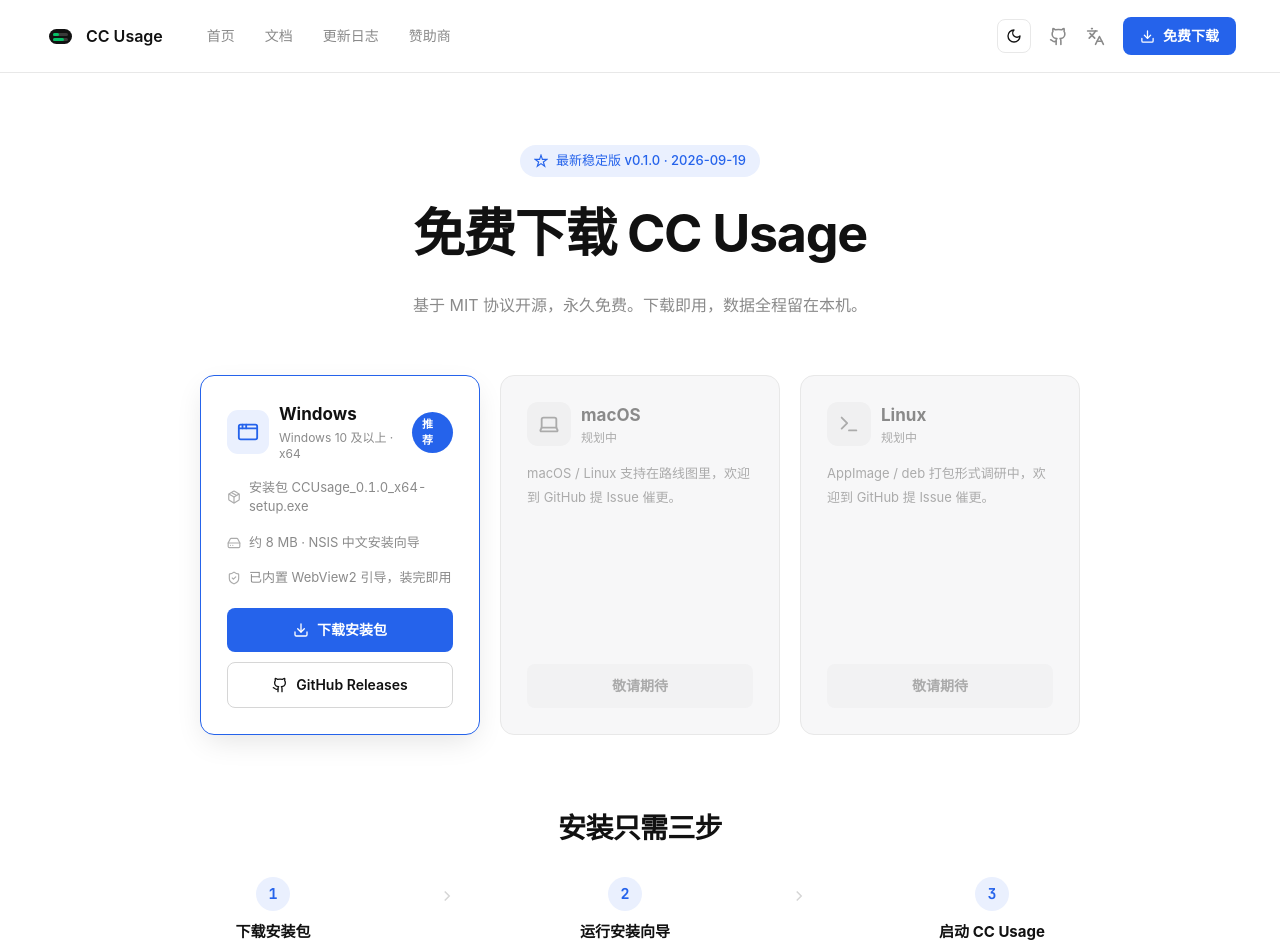
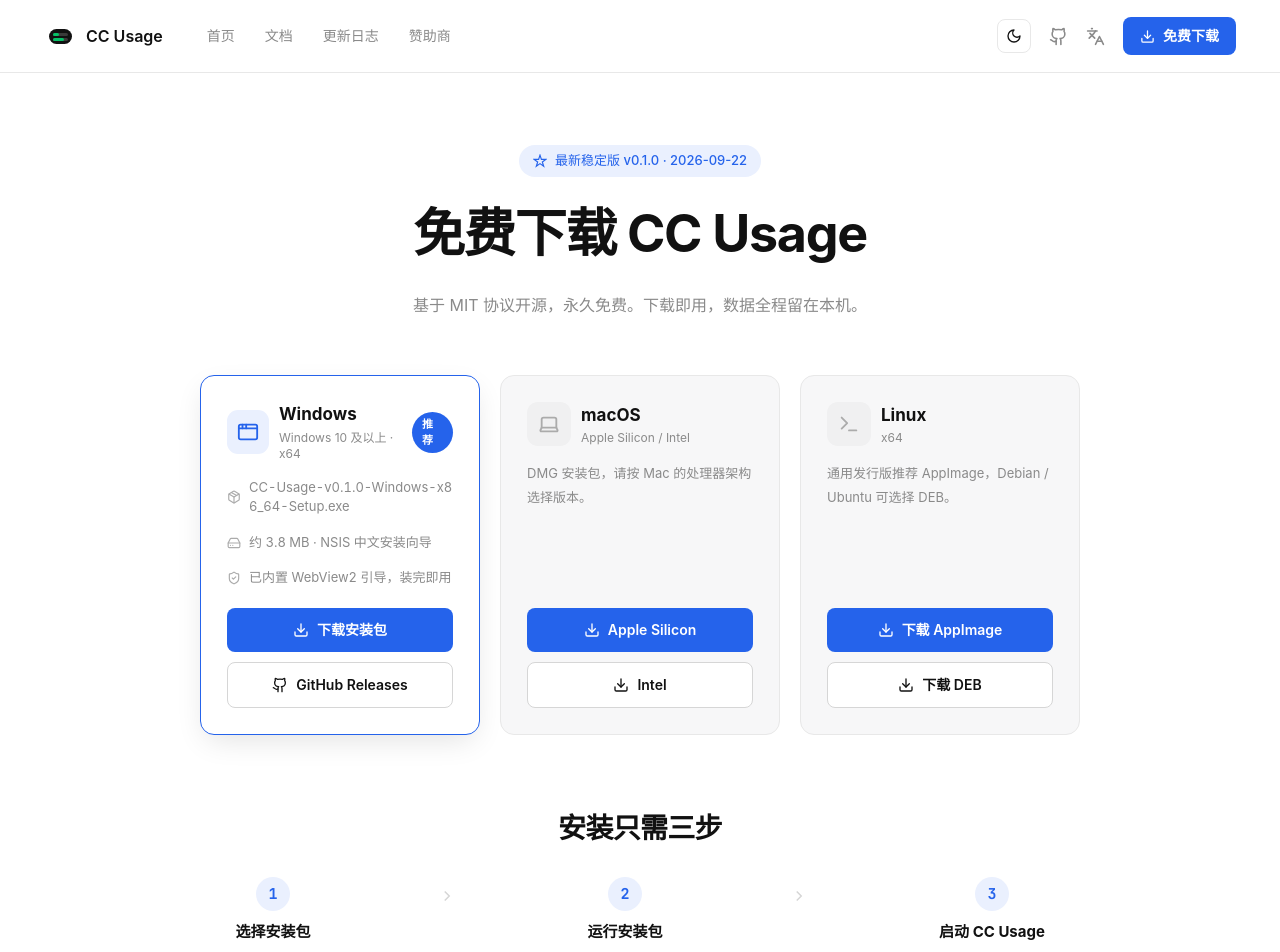
Before and after one commit to haishishushu/cc-usage-website, a React (Vite) app: page /#/download in a window 1280 px wide. Shown: the top 952 px of the page. Built offline with nearby package versions, Linux system fonts and the light colour scheme; a web font is replaced by a local one.

Commit message:
feat：官网接入多平台发行版直链下载

```diff
--- a/src/components/Navbar.tsx
+++ b/src/components/Navbar.tsx
@@ -14,7 +14,7 @@ const NAV_ITEMS = [
 
 /** 源码仓库（GitHub，与应用「关于」页同源） */
 export const REPO_URL = "https://github.com/haishishushu/cc-usage"
-export const RELEASES_URL = `${REPO_URL}/releases`
+export const RELEASES_URL = `${REPO_URL}/releases/tag/v0.1.0`
 
 export function Navbar() {
   const { theme, toggle } = useTheme()
--- a/src/pages/Download.tsx
+++ b/src/pages/Download.tsx
@@ -3,10 +3,19 @@ import { Link } from "react-router"
 import { GhostButton, PrimaryButton } from "@/components/ui"
 import { RELEASES_URL } from "@/components/Navbar"
 
+const DOWNLOAD_BASE_URL = "https://github.com/haishishushu/cc-usage/releases/download/v0.1.0"
+const DOWNLOAD_URLS = {
+  windows: `${DOWNLOAD_BASE_URL}/CC-Usage-v0.1.0-Windows-x86_64-Setup.exe`,
+  macArm64: `${DOWNLOAD_BASE_URL}/CC-Usage-v0.1.0-macOS-arm64.dmg`,
+  macX64: `${DOWNLOAD_BASE_URL}/CC-Usage-v0.1.0-macOS-x86_64.dmg`,
+  linuxAppImage: `${DOWNLOAD_BASE_URL}/CC-Usage-v0.1.0-Linux-x86_64.AppImage`,
+  linuxDeb: `${DOWNLOAD_BASE_URL}/CC-Usage-v0.1.0-Linux-x86_64.deb`,
+} as const
+
 function InstallSteps() {
   const steps = [
-    { title: "下载安装包", desc: "点击上方「下载安装包」，约 8 MB，几秒完成。" },
-    { title: "运行安装向导", desc: "双击运行，中文 NSIS 向导一路下一步，WebView2 自动处理。" },
+    { title: "选择安装包", desc: "按你的操作系统与处理器架构，直接从 GitHub Releases 下载。" },
+    { title: "运行安装包", desc: "Windows 运行 EXE，macOS 打开 DMG，Linux 使用 AppImage 或 DEB。" },
     { title: "启动 CC Usage", desc: "从开始菜单或桌面启动，主面板与灵动岛即刻就位。" },
   ]
   return (
@@ -44,9 +53,9 @@ function Requirements() {
           <h3 className="text-[15px] font-bold text-text-primary">系统要求</h3>
           {[
             { icon: Monitor2, label: "Windows 10 及以上版本" },
-            { icon: Cpu2, label: "x64 架构处理器" },
-            { icon: Globe2, label: "WebView2 运行时（安装向导自动处理）" },
-            { icon: ShieldCheck, label: "无需管理员权限之外的额外依赖" },
+            { icon: Cpu2, label: "macOS · Apple Silicon 或 Intel" },
+            { icon: Globe2, label: "Linux x64 · AppImage 或 DEB" },
+            { icon: ShieldCheck, label: "安装包由 GitHub Actions 自动构建并发布" },
           ].map((r) => (
             <div key={r.label} className="flex items-center gap-2.5 text-[13px] text-text-secondary">
               <r.icon size={15} className="text-text-muted" />
@@ -58,8 +67,8 @@ function Requirements() {
           <h3 className="text-[15px] font-bold text-text-primary">版本信息</h3>
           {[
             ["版本号", "v0.1.0"],
-            ["发布日期", "2026-09-19"],
-            ["安装器", "NSIS · 中文向导"],
+            ["发布日期", "2026-09-22"],
+            ["安装包", "EXE · DMG · AppImage · DEB"],
             ["开源协议", "MIT"],
             ["获取历史版本", "GitHub Releases"],
           ].map(([k, v]) => (
@@ -107,7 +116,7 @@ export default function DownloadPage() {
           <svg width="14" height="14" viewBox="0 0 24 24" fill="none" stroke="currentColor" strokeWidth="2" aria-hidden>
             <path d="M12 2l2.4 7.2H22l-6 4.6 2.3 7.2-6.3-4.5-6.3 4.5L8 13.8 2 9.2h7.6z" />
           </svg>
-          最新稳定版 v0.1.0 · 2026-09-19
+          最新稳定版 v0.1.0 · 2026-09-22
         </span>
         <h1 className="text-[40px] font-bold tracking-tight text-text-primary sm:text-[52px]">免费下载 CC Usage</h1>
         <p className="max-w-[640px] text-base leading-[1.8] text-text-secondary">
@@ -118,7 +127,7 @@ export default function DownloadPage() {
       <section className="flex flex-col gap-5 bg-bg px-6 lg:px-[200px]">
         <div className="grid gap-5 md:grid-cols-3">
           {/* Windows 主卡 */}
-          <div className="flex flex-col gap-4 rounded-card border-[1.5px] border-accent bg-surface p-[26px] shadow-card md:col-span-1">
+          <div className="flex min-w-0 flex-col gap-4 rounded-card border-[1.5px] border-accent bg-surface p-[26px] shadow-card md:col-span-1">
             <div className="flex items-center justify-between">
               <div className="flex items-center gap-2.5">
                 <span className="flex size-11 items-center justify-center rounded-[11px] bg-accent-soft text-accent">
@@ -132,17 +141,17 @@ export default function DownloadPage() {
               <span className="rounded-full bg-accent px-2.5 py-1 text-[11px] font-semibold text-white">推荐</span>
             </div>
             {[
-              { icon: Package, label: "安装包 CCUsage_0.1.0_x64-setup.exe" },
-              { icon: HardDrive, label: "约 8 MB · NSIS 中文安装向导" },
+              { icon: Package, label: "CC-Usage-v0.1.0-Windows-x86_64-Setup.exe" },
+              { icon: HardDrive, label: "约 3.8 MB · NSIS 中文安装向导" },
               { icon: ShieldCheck, label: "已内置 WebView2 引导，装完即用" },
             ].map((s) => (
               <div key={s.label} className="flex items-center gap-2 text-[13px] text-text-secondary">
                 <s.icon size={14} className="shrink-0 text-text-muted" />
-                <span className="tnum">{s.label}</span>
+                <span className="tnum min-w-0 break-all">{s.label}</span>
               </div>
             ))}
             <div className="mt-auto flex flex-col gap-2.5 pt-1">
-              <PrimaryButton href={RELEASES_URL} className="w-full justify-center px-0 py-3 text-sm">
+              <PrimaryButton href={DOWNLOAD_URLS.windows} className="w-full justify-center px-0 py-3 text-sm">
                 <Download size={16} />
                 下载安装包
               </PrimaryButton>
@@ -153,27 +162,51 @@ export default function DownloadPage() {
             </div>
           </div>
 
-          {/* macOS / Linux 敬请期待 */}
-          {[
-            { name: "macOS", icon: Laptop, note: "macOS / Linux 支持在路线图里，欢迎到 GitHub 提 Issue 催更。" },
-            { name: "Linux", icon: Terminal, note: "AppImage / deb 打包形式调研中，欢迎到 GitHub 提 Issue 催更。" },
-          ].map((p) => (
-            <div key={p.name} className="flex flex-col gap-4 rounded-card border border-border-base bg-surface-2 p-[26px]">
-              <div className="flex items-center gap-2.5">
-                <span className="flex size-11 items-center justify-center rounded-[11px] bg-neutral-soft text-text-muted">
-                  <p.icon size={22} />
-                </span>
-                <div className="flex flex-col gap-0.5">
-                  <span className="text-[17px] font-bold text-text-secondary">{p.name}</span>
-                  <span className="text-xs text-text-muted">规划中</span>
-                </div>
+          <div className="flex min-w-0 flex-col gap-4 rounded-card border border-border-base bg-surface-2 p-[26px]">
+            <div className="flex items-center gap-2.5">
+              <span className="flex size-11 items-center justify-center rounded-[11px] bg-neutral-soft text-text-muted">
+                <Laptop size={22} />
+              </span>
+              <div className="flex flex-col gap-0.5">
+                <span className="text-[17px] font-bold text-text-primary">macOS</span>
+                <span className="text-xs text-text-secondary">Apple Silicon / Intel</span>
               </div>
-              <p className="text-[13px] leading-[1.8] text-text-muted">{p.note}</p>
-              <span className="mt-auto flex w-full items-center justify-center rounded-btn bg-surface-3 py-3 text-sm font-semibold text-text-muted">
-                敬请期待
+            </div>
+            <p className="text-[13px] leading-[1.8] text-text-secondary">DMG 安装包，请按 Mac 的处理器架构选择版本。</p>
+            <div className="mt-auto flex flex-col gap-2.5 pt-1">
+              <PrimaryButton href={DOWNLOAD_URLS.macArm64} className="w-full justify-center px-0 py-3 text-sm">
+                <Download size={16} />
+                Apple Silicon
+              </PrimaryButton>
+              <GhostButton href={DOWNLOAD_URLS.macX64} className="w-full justify-center px-0 py-3 text-sm">
+                <Download size={16} />
+                Intel
+              </GhostButton>
+            </div>
+          </div>
+
+          <div className="flex min-w-0 flex-col gap-4 rounded-card border border-border-base bg-surface-2 p-[26px]">
+            <div className="flex items-center gap-2.5">
+              <span className="flex size-11 items-center justify-center rounded-[11px] bg-neutral-soft text-text-muted">
+                <Terminal size={22} />
               </span>
+              <div className="flex flex-col gap-0.5">
+                <span className="text-[17px] font-bold text-text-primary">Linux</span>
+                <span className="text-xs text-text-secondary">x64</span>
+              </div>
             </div>
-          ))}
+            <p className="text-[13px] leading-[1.8] text-text-secondary">通用发行版推荐 AppImage，Debian / Ubuntu 可选择 DEB。</p>
+            <div className="mt-auto flex flex-col gap-2.5 pt-1">
+              <PrimaryButton href={DOWNLOAD_URLS.linuxAppImage} className="w-full justify-center px-0 py-3 text-sm">
+                <Download size={16} />
+                下载 AppImage
+              </PrimaryButton>
+              <GhostButton href={DOWNLOAD_URLS.linuxDeb} className="w-full justify-center px-0 py-3 text-sm">
+                <Download size={16} />
+                下载 DEB
+              </GhostButton>
+            </div>
+          </div>
         </div>
       </section>
 
```
